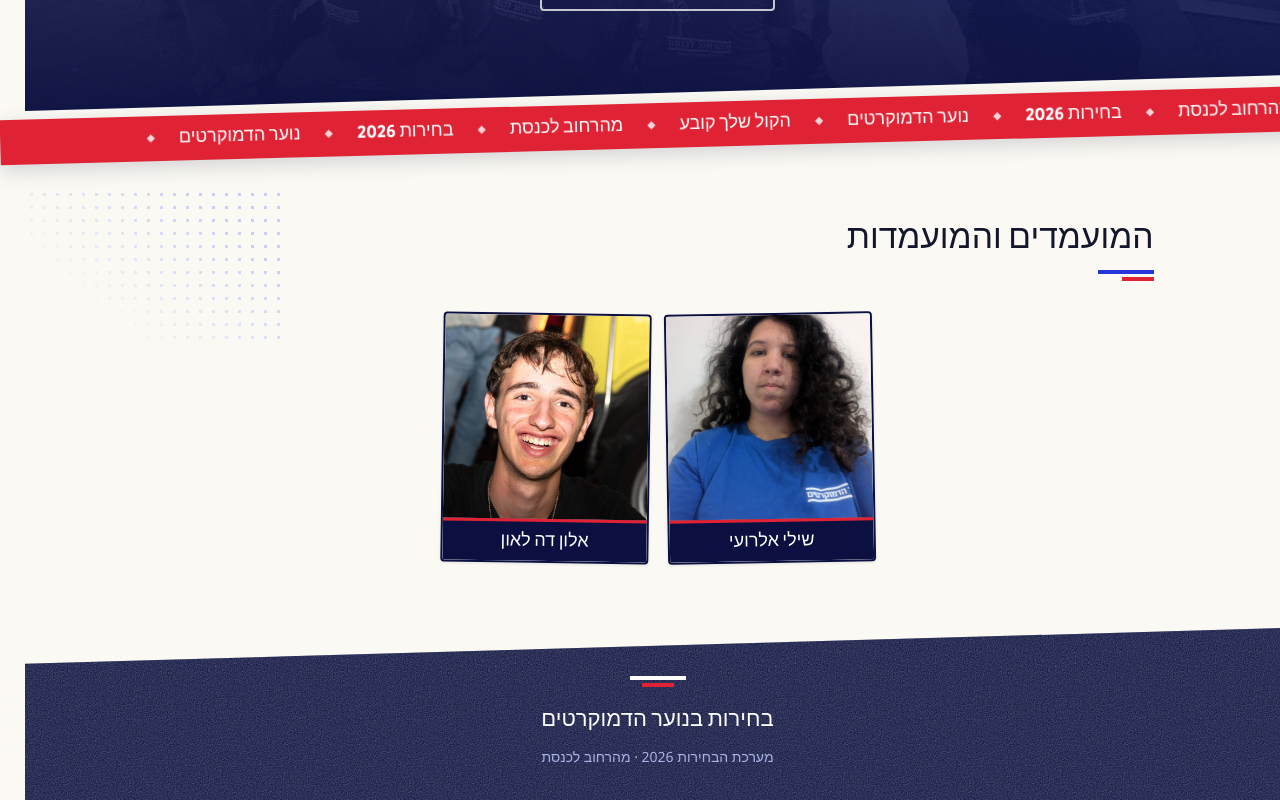
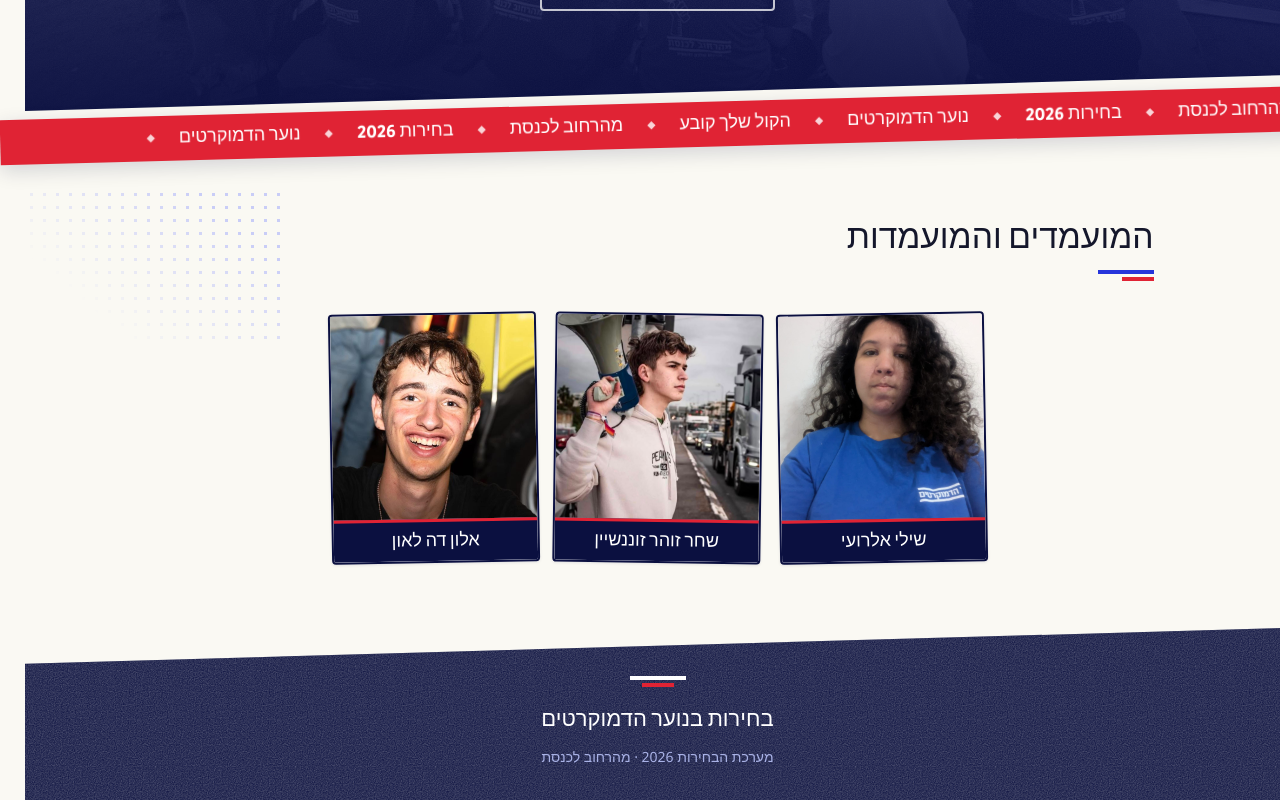
Before and after one commit to EyalTsamir/noar-democrats-elections, a React (Vite) app: page /#/ in a window 1280 px wide. Shown: the part 606-1406 px from the top of the page. Built offline with nearby package versions, Linux system fonts and the light colour scheme.

Commit message:
הוספת מועמד: שחר זוהר זוננשיין + עדכון משפט של שילי אלרועי

```diff
--- a/src/content/candidates.ts
+++ b/src/content/candidates.ts
@@ -73,7 +73,7 @@ export const candidates: Candidate[] = [
     slug: 'shali-alroy',
     fullName: 'שילי אלרועי',
     image: 'shali-alroy.jpg',
-    mainStatement: 'העתיד לא קורה מעצמו, אנחנו מעצבים אותו.',
+    mainStatement: 'בן 18 מראש העין, עולה לכיתה י"ב. זו שנה שנייה שמתמודדת לתפקיד היו"ר, פעילה במחאות.',
     personalText: [
       'שמי שילי אלרועי, אני בת 18 מראש העין ועולה לכיתה י"ב.',
       'הצטרפתי לתנועה עוד כשהייתה נוער העבודה, ובבחירות הקודמות התמודדתי על תפקיד יו"רית הנוער.',
@@ -86,4 +86,22 @@ export const candidates: Candidate[] = [
       },
     ],
   },
+  {
+    id: 'shahar-zohar',
+    slug: 'shahar-zohar',
+    fullName: 'שחר זוהר זוננשיין',
+    image: 'shahar-zohar.jpg',
+    imageAlt: 'שחר זוהר זוננשיין',
+    mainStatement: '"דבר גדול לא יושג אף פעם ללא אנשים גדולים ואנשים הם גדולים רק כאשר הם נחושים בדעתם להיות אלה״ — שארל דה גול',
+    personalText: [
+      'אני שחר זוהר, בן 18 מתל אביב. פעיל בנוער 5.5 שנים. אני אוהב לנגן, ליזום, להוביל ולחבר בין אנשים, ותמיד משתדל להיות קשוב, זמין ולעזור למי שצריך.',
+      'החלטתי להתמודד לראשות נוער הדמוקרטים כי אני מאמין שאפשר לעשות יותר. אני רוצה להוביל תנועה פעילה, מגובשת ומשפיעה יותר, שבה כל חבר וחברה ירגישו שיש להם מקום ויכולת להשפיע. מבחינתי, זה לא התמודדות על תפקיד אלא התחייבות לעבוד קשה בשביל כל אחת ואחד מהפעילים.',
+    ],
+    socialLinks: [
+      {
+        label: 'האינסטגרם של שחר',
+        url: 'https://www.instagram.com/shahar_zohar?igsh=MWNqOTllNWxuYng3ZQ%3D%3D&utm_source=qr',
+      },
+    ],
+  },
 ]
```
Also changed, not shown: public/candidates/shahar-zohar.jpg (added).
